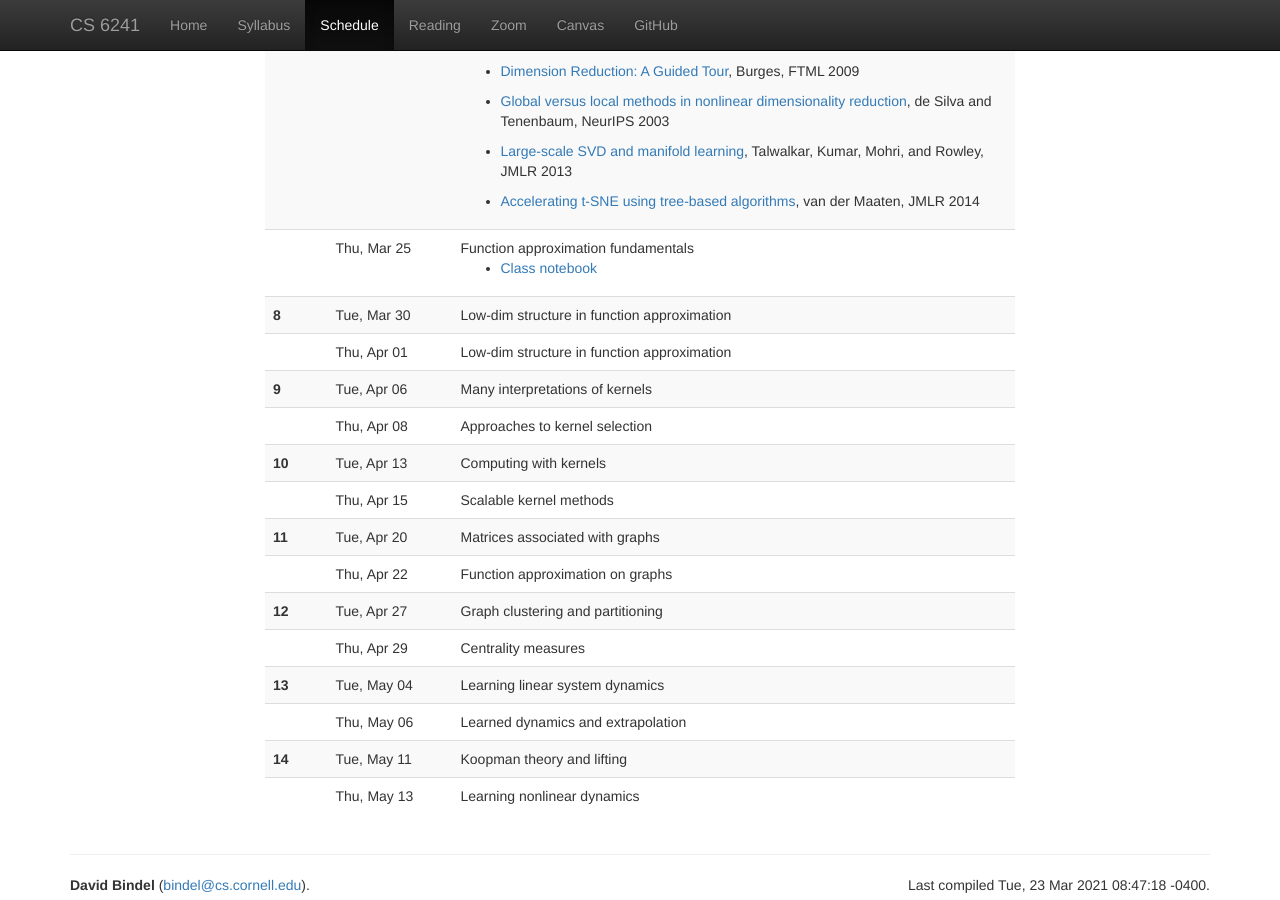
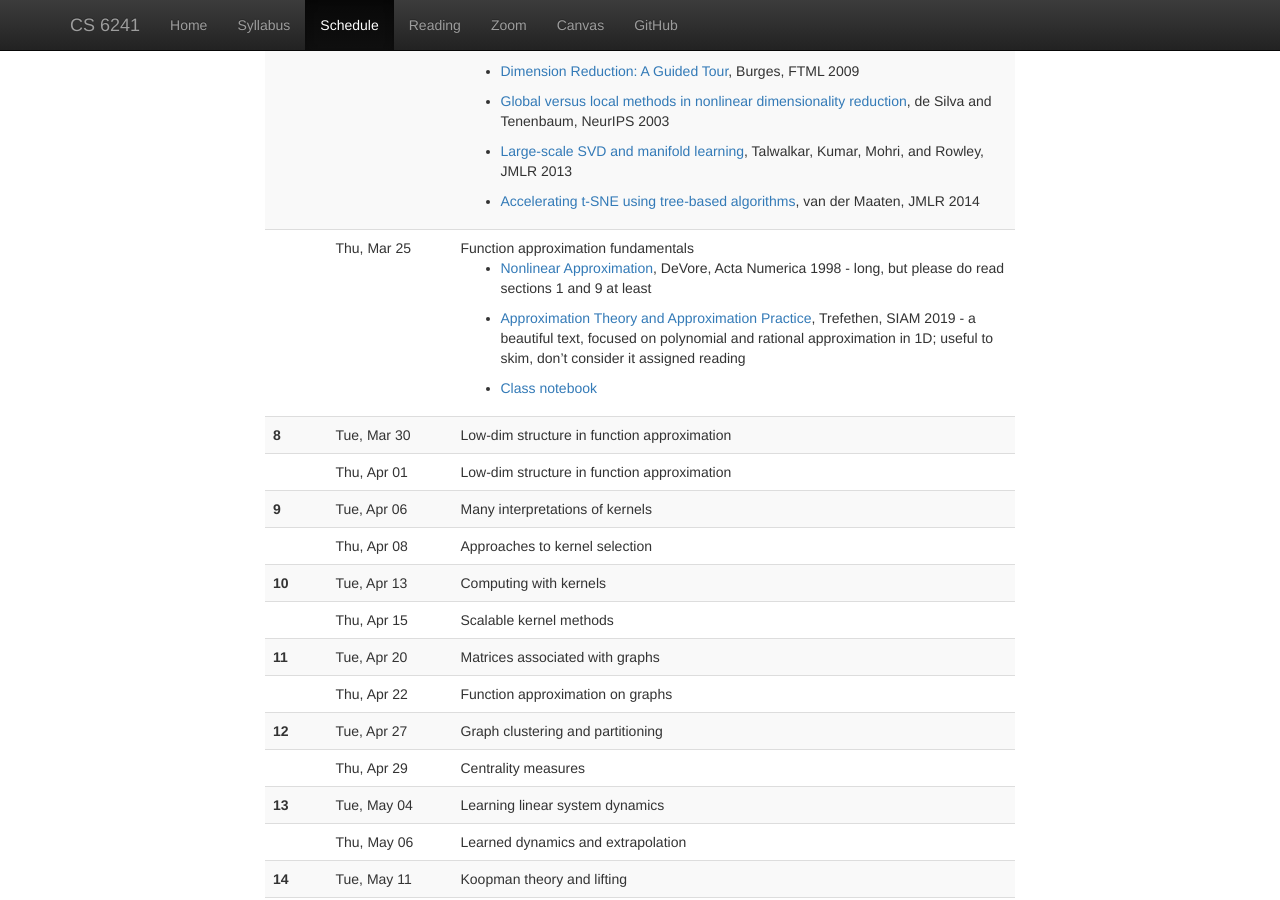
Before and after one commit to dbindel/cs6241-s21, a Jekyll site: the page built from web/schedule.html, in a window 1280 px wide and 900 px high, scrolled down 2699 px. Built offline with Jekyll 4.4.1, drawn with Linux system fonts in a browser that asks for light colours; nearby versions of some CDN libraries.

Commit message:
Add nonlinear approx stuff for Thursday.

```diff
--- a/web/_data/lectures.yml
+++ b/web/_data/lectures.yml
@@ -189,6 +189,8 @@
   date: 2021-03-25
   info: Function approximation fundamentals
   hw:
+    - "[Nonlinear Approximation](https://www-cambridge-org.proxy.library.cornell.edu/core/journals/acta-numerica/article/nonlinear-approximation/C8E028C39B8A849690D0EC418516A934), DeVore, Acta Numerica 1998 - long, but please do read sections 1 and 9 at least"
+    - "[Approximation Theory and Approximation Practice](https://epubs-siam-org.proxy.library.cornell.edu/doi/book/10.1137/1.9781611975949), Trefethen, SIAM 2019 - a beautiful text, focused on polynomial and rational approximation in 1D; useful to skim, don't consider it assigned reading"
     - "[Class notebook](meetings/nb-2021-03-25.ipynb)"
 #
 # ==================
```
